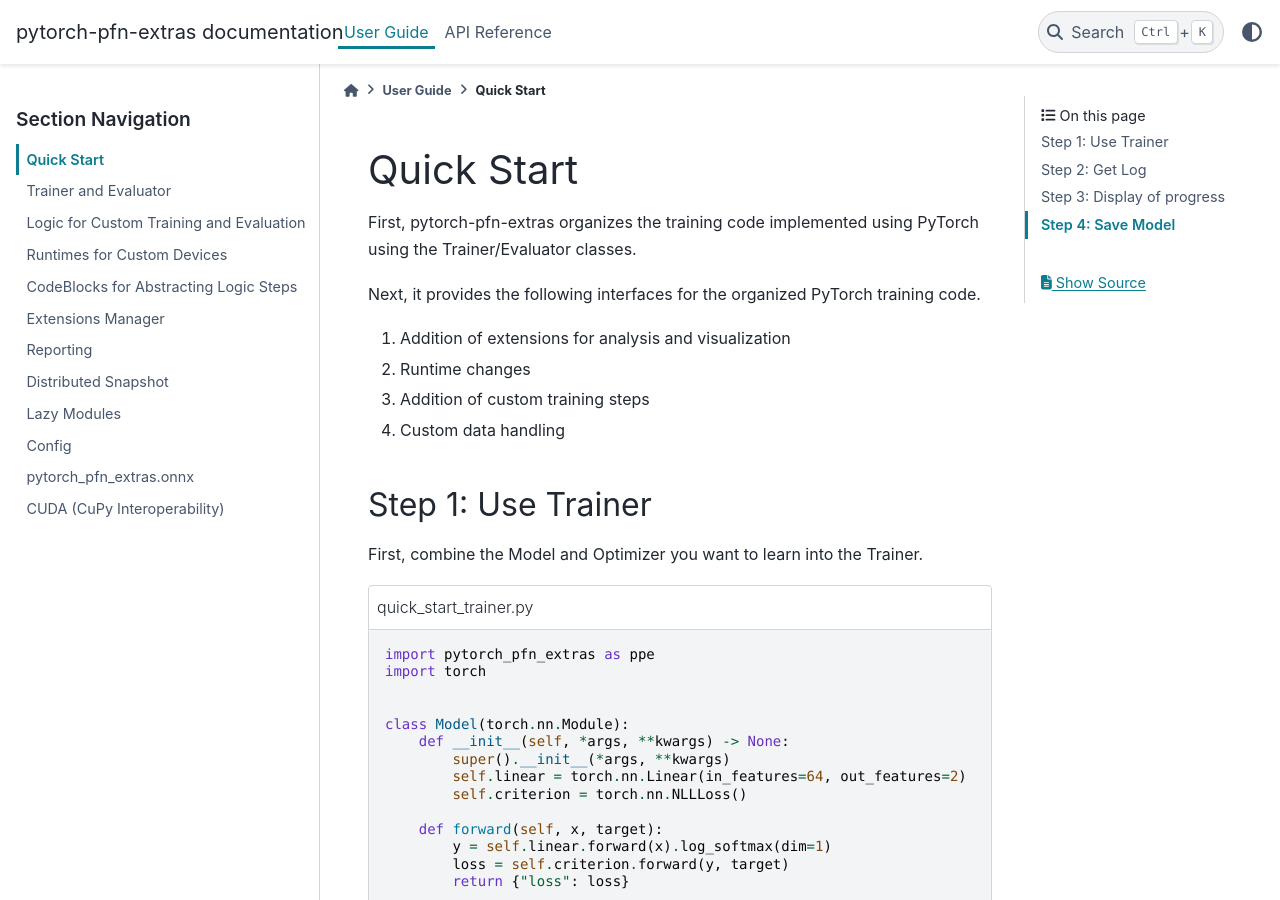
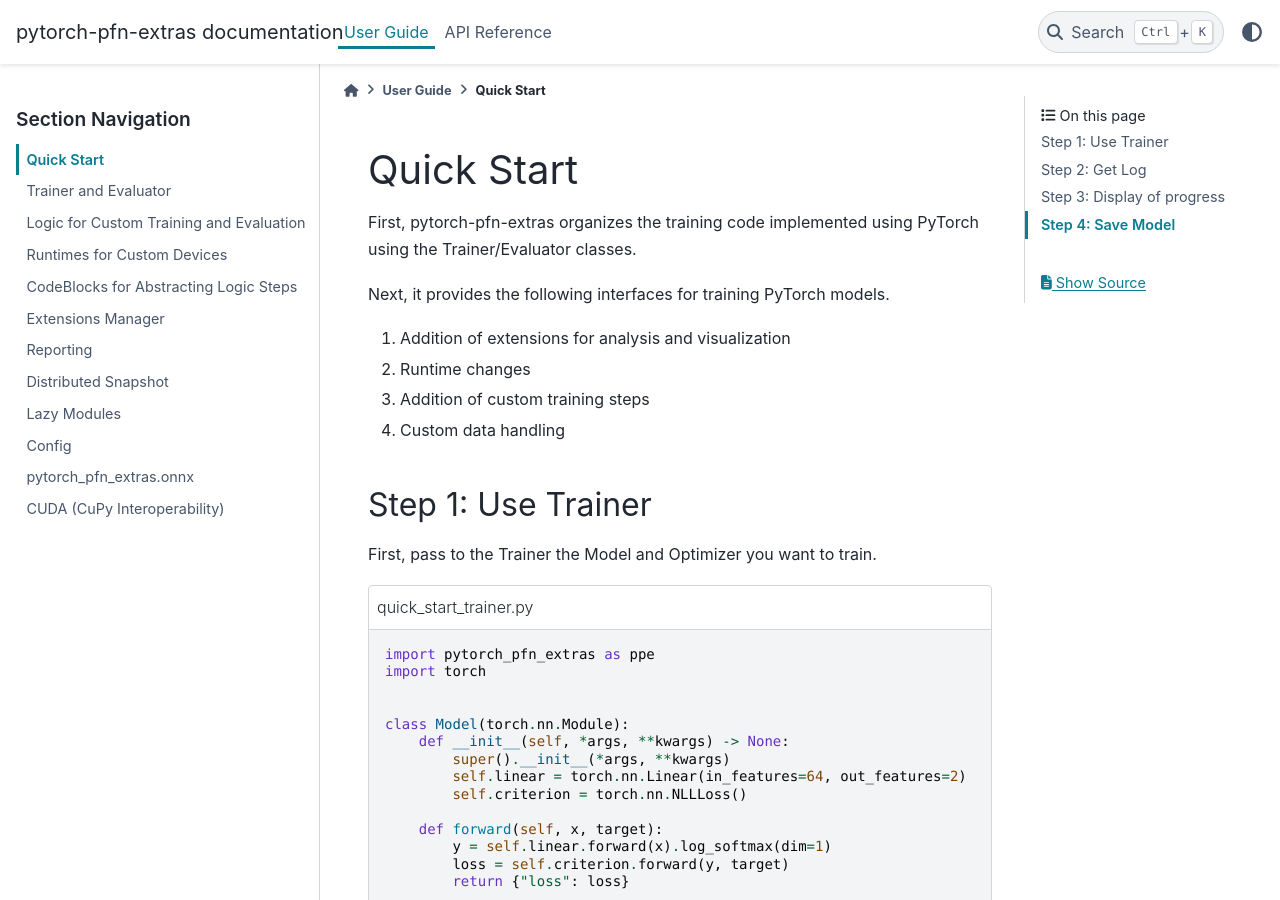
Before and after one commit to pfnet/pytorch-pfn-extras, a Sphinx documentation site: the page built from docs/source/user_guide/quick_start.rst, in a window 1280 px wide and 900 px high. Built offline with Sphinx 7.4.7 and the PyData theme 0.15.4, drawn with Linux system fonts in a browser that asks for light colours; some of the changed text lies outside the part shown.

Commit message:
Apply suggestions from code review
Co-authored-by: emcastillo <ecastill@preferred.jp>

```diff
--- a/docs/source/user_guide/quick_start.rst
+++ b/docs/source/user_guide/quick_start.rst
@@ -4,7 +4,7 @@
 First, pytorch-pfn-extras organizes the training code
 implemented using PyTorch using the Trainer/Evaluator classes.
 
-Next, it provides the following interfaces for the organized PyTorch training code.
+Next, it provides the following interfaces for training PyTorch models.
 
 1. Addition of extensions for analysis and visualization
 2. Runtime changes
@@ -14,7 +14,7 @@
 Step 1: Use Trainer
 -------------------
 
-First, combine the Model and Optimizer you want to learn into the Trainer.
+First, pass to the Trainer the Model and Optimizer you want to train.
 
 .. literalinclude:: /_example/quick_start_trainer.py
     :language: python
```
Also changed, not shown: other parts of docs/source/user_guide/quick_start.rst (+1 -1 lines).
